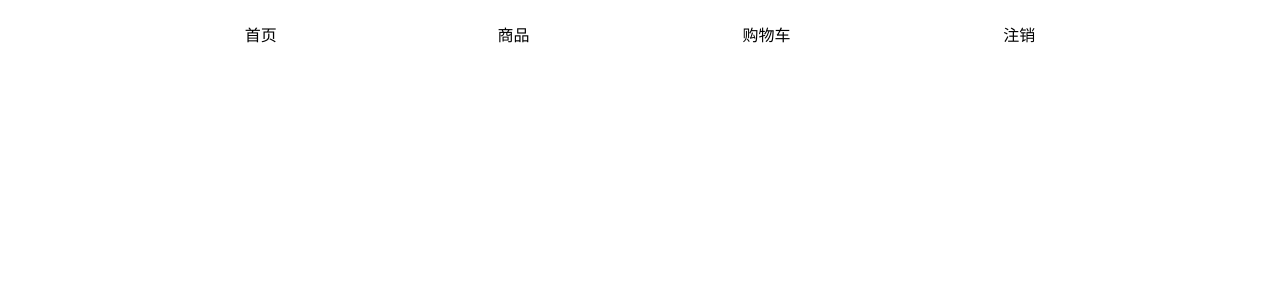
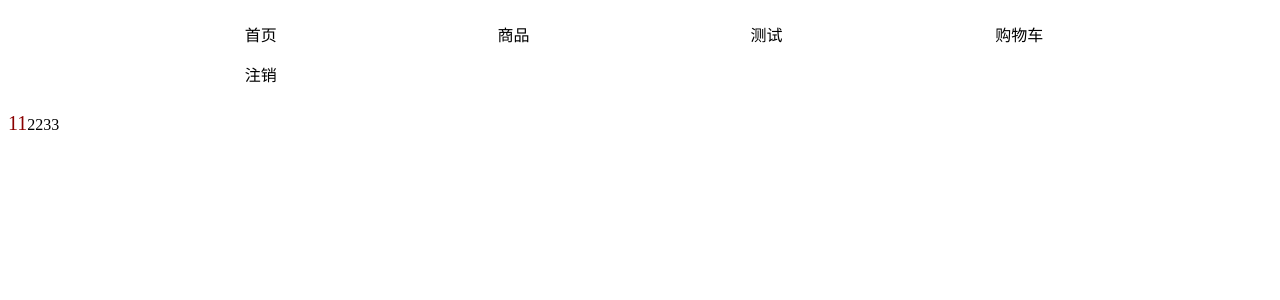
Before and after one commit to yangyh66/vueDemo, a Vue app: page /#/news in a window 1280 px wide. Shown: the top 300 px of the page. Built offline with nearby package versions, Linux system fonts and the light colour scheme; sample sign-in values are in the browser's storage.

Commit message:
add buyCar

```diff
--- a/src/components/index.vue
+++ b/src/components/index.vue
@@ -10,15 +10,21 @@
 <script>
   import car from "./car.vue"
   export default{
-      name:"index",
-      components:{car}
+    name: "index",
+    components: {car},
+    mounted: function () {
+      let a = ()=>{
+          return 1
+      }
+//      console.log(a)
+    }
   }
 </script>
 
 <style scoped lang="scss">
-.title{
+  .title {
     margin-top: 200px;
-  h1{
+    h1 {
       color: red;
       width: 30%;
       margin: 0 auto;
--- a/src/components/login.vue
+++ b/src/components/login.vue
@@ -50,6 +50,22 @@
           }
         });
       }
+    },
+    mounted: function () {
+//      var obj = {a:{b:10},n:2};
+//      function deepCopy(obj){
+//        if(typeof obj != 'object'){
+//          return obj;
+//        }
+//        var newobj = {};
+//        for ( var attr in obj) {
+//          newobj[attr] = deepCopy(obj[attr]);
+//        }
+//        return newobj;
+//      }
+//      var obj2 = deepCopy(obj);
+//      console.log(obj2)
+      console.log(0.1+0.2)
     }
   }
 </script>
--- a/src/components/menu.vue
+++ b/src/components/menu.vue
@@ -1,30 +1,40 @@
 <template>
   <div>
     <ul>
-    <li><router-link to="/index" >首页</router-link></li>
-    <li><router-link to="/list" >商品</router-link></li>
-    <li v-if="isLogin"><router-link to="/car" >购物车</router-link></li>
-    <li v-if="!isLogin"><router-link to="/login">登陆</router-link></li>
+      <li>
+        <router-link to="/index">首页</router-link>
+      </li>
+      <li>
+        <router-link to="/list">商品</router-link>
+      </li>
+      <li>
+        <router-link to="/news">测试</router-link>
+      </li>
+      <li v-if="isLogin">
+        <router-link to="/car">购物车</router-link>
+      </li>
+      <li v-if="!isLogin">
+        <router-link to="/login">登陆</router-link>
+      </li>
       <li @click="logout" v-if="isLogin">注销</li>
     </ul>
   </div>
 </template>
 
 <script>
-  import { mapState,mapMutations } from 'vuex'
+  import {mapState, mapMutations} from 'vuex'
 
   export default{
-        name:"mymenu",
+    name: "mymenu",
     data() {
-            return {
-            }
+      return {}
     },
     computed: {
       ...mapState({
         isLogin: (state) => state.isLogin
       })
     },
-      methods:{
+    methods: {
       ...mapMutations({
         change: 'changeLoginStatus'
       }),
@@ -38,26 +48,26 @@
 </script>
 
 <style scoped lang="scss">
-ul{
+  ul {
     padding: 0 10%;
     overflow: hidden;
-  li{
+    li {
       float: left;
       width: 25%;
       height: 40px;
       text-align: center;
       list-style: none;
       line-height: 40px;
-    a{
+      a {
         color: black;
         text-decoration: none;
-      &:hover{
+        &:hover {
           color: green;
         }
       }
       &:last-child {
         cursor: pointer;
-      &:hover{
+        &:hover {
           color: red;
         }
       }
--- /dev/null
+++ b/src/components/news.vue
@@ -0,0 +1,26 @@
+<template>
+  <ratingselect @select-type="onSelectType"></ratingselect>
+</template>
+
+<script>
+  import ratingselect from "./son.vue"
+  export default{
+    data () {
+      return {
+        selectType: 0,
+      }
+    },
+    components:{ratingselect},
+    methods: {
+      onSelectType(type){
+        this.selectType = type
+        console.log("bbbbb")
+        console.log(this.selectType)
+      }
+    }
+  }
+</script>
+
+<style scoped>
+
+</style>
--- /dev/null
+++ b/src/components/son.vue
@@ -0,0 +1,31 @@
+<template>
+  <div>
+    <span @click="select(0, $event)" :class="{'active': selectType===0}">11</span>
+    <span @click="select(1, $event)" :class="{'active': selectType===1}">22</span>
+    <span @click="select(2, $event)" :class="{'active': selectType===2}">33</span>
+  </div>
+</template>
+
+<script>
+  export default{
+    data () {
+      return {
+        selectType: 0,
+      }
+    },
+    methods: {
+      select(type, event) {
+        this.selectType = type
+        console.log(this.selectType)
+        this.$emit('select-type', type)
+      }
+    }
+  }
+</script>
+
+<style scoped>
+.active{
+  color: darkred;
+  font-size: 20px;
+}
+</style>
--- a/src/main.js
+++ b/src/main.js
@@ -9,10 +9,10 @@ import ElementUI from 'element-ui';
 import 'element-ui/lib/theme-chalk/index.css';
 
 
-Vue.use(Vuex)
+Vue.use(Vuex);
 Vue.use(ElementUI);
 
-Vue.config.productionTip = false
+Vue.config.productionTip = false;
 export const myStore =new Vuex.Store(store);
 /* eslint-disable no-new */
 new Vue({
@@ -21,4 +21,4 @@ new Vue({
   store: myStore,
   components: { App },
   template: '<App/>'
-})
+});
--- a/src/router/index.js
+++ b/src/router/index.js
@@ -5,6 +5,7 @@ import index from '@/components/index'
 import list from '@/components/list'
 import login from '@/components/login'
 import car from '@/components/carpage'
+import news from '@/components/news'
 
 Vue.use(Router);
 const router = new Router({
@@ -30,9 +31,15 @@ const router = new Router({
       component:car
     },
     {
+      path:'/news',
+      name:'news',
+      component:news
+    },
+    {
       path: '/',
       redirect:"index"
     }
+
   ]
 })
 
```
Lines whose indentation alone changed are shown as unchanged.
